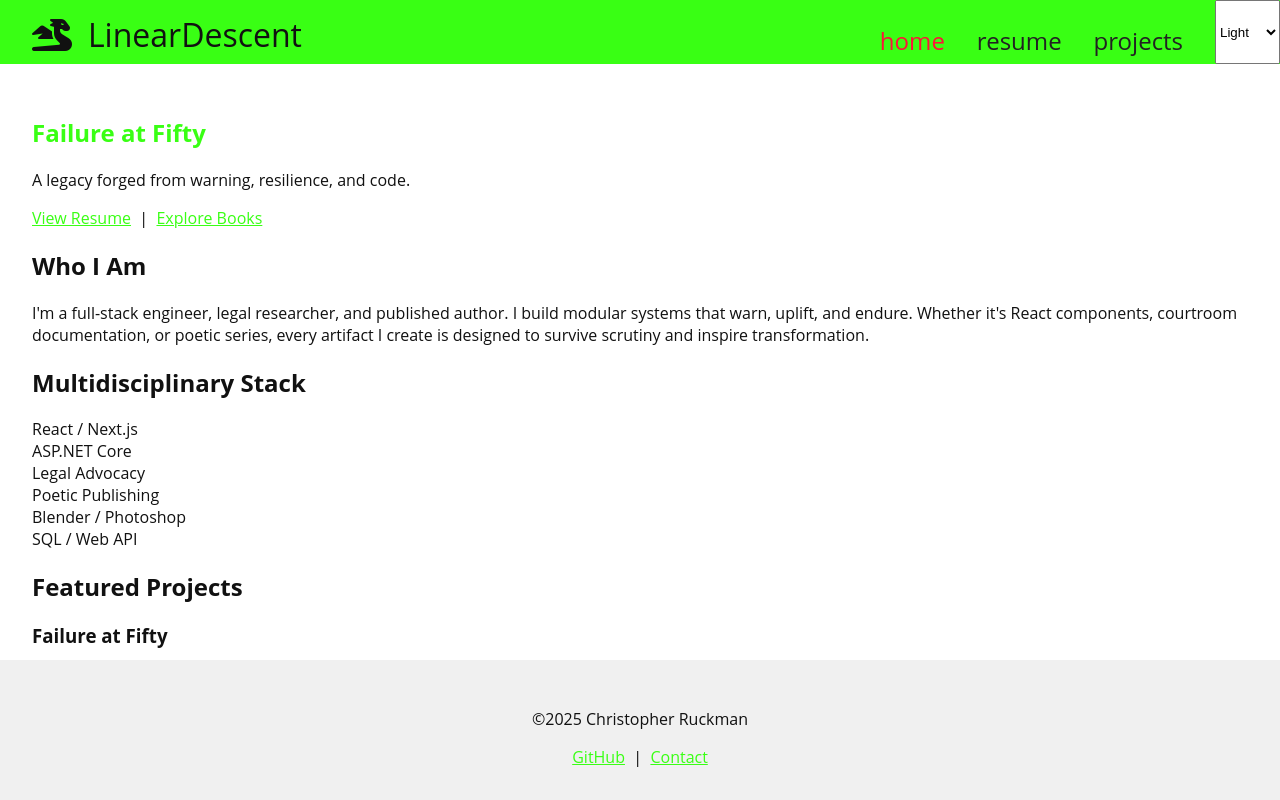
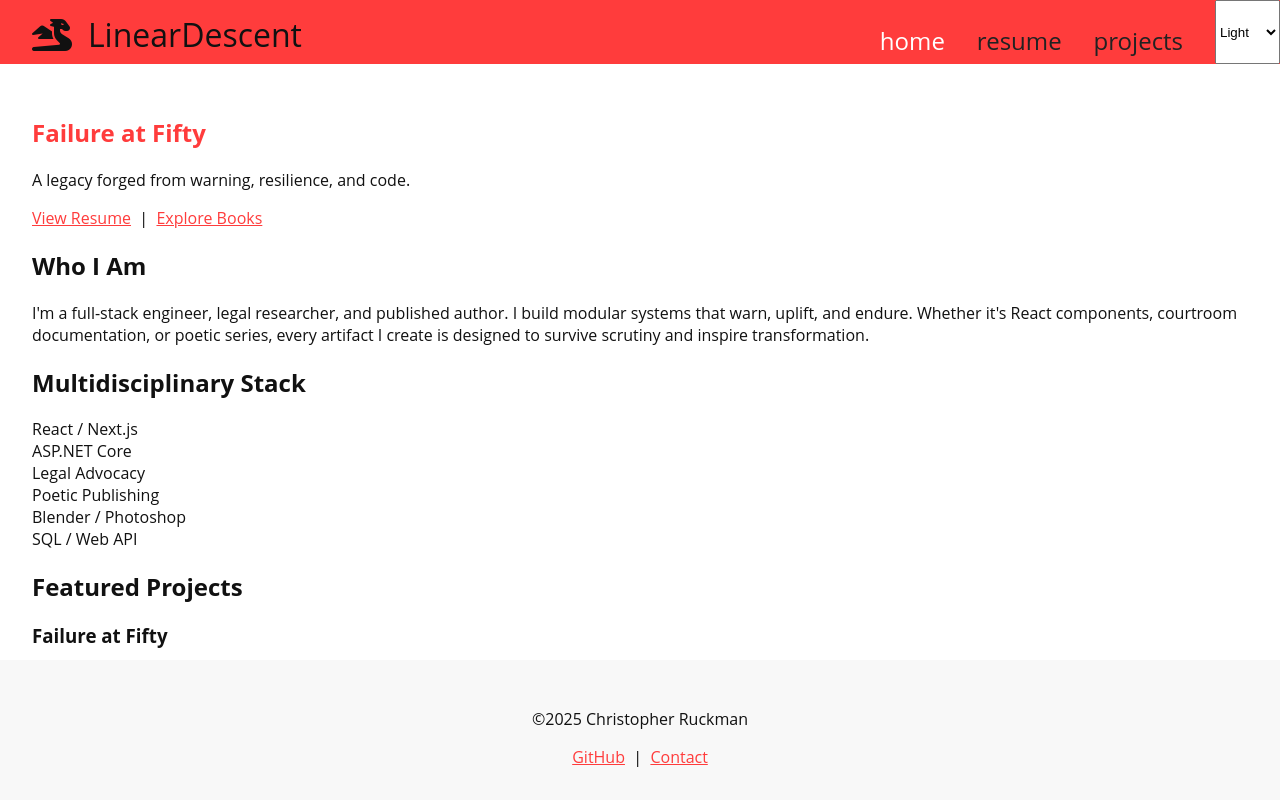
Before and after one commit to cruckman900/portfolio-ts, a Next.js app: page / in a window 1280 px wide. Built offline with nearby package versions, Linux system fonts and the light colour scheme.

Commit message:
edit inputs based on section

```diff
--- a/src/styles/navbar.scss
+++ b/src/styles/navbar.scss
@@ -50,7 +50,7 @@
 
             &-active {
                 font-size: 1.5rem;
-                color: base.$red-accent;
+                color: var(--bg);
             }
         }
 
--- a/src/styles/theme.scss
+++ b/src/styles/theme.scss
@@ -1,10 +1,10 @@
 $light-theme: (
     bg: #ffffff,
-    bg-secondary: #f0f0f0,
+    bg-secondary: #f8f8f8,
     text: #111111,
     alt-text: #222222,
-    accent: #39ff14,
-    accent-dark: #009900
+    accent: #ff3c3c,
+    accent-dark: #811616
 );
 
 $dark-theme: (
@@ -12,7 +12,7 @@ $dark-theme: (
     bg-secondary: #1e1e1e,
     text: #e0e0e0,
     alt-text: #f5f5f5,
-    accent: #39ff14,
+    accent: #28ee14,
     accent-dark: #143300
 );
 
@@ -21,7 +21,7 @@ $hazard-theme: (
     bg-secondary: #1a1a1a,
     text: #e0e0e0,
     alt-text: #fffbcc,
-    accent: #ffd700,
+    accent: #eea700,
     accent-dark: #332200
 );
 
```
Also changed, not shown: src/components/forms/EditResumeForm.tsx (+33 -7 lines).
